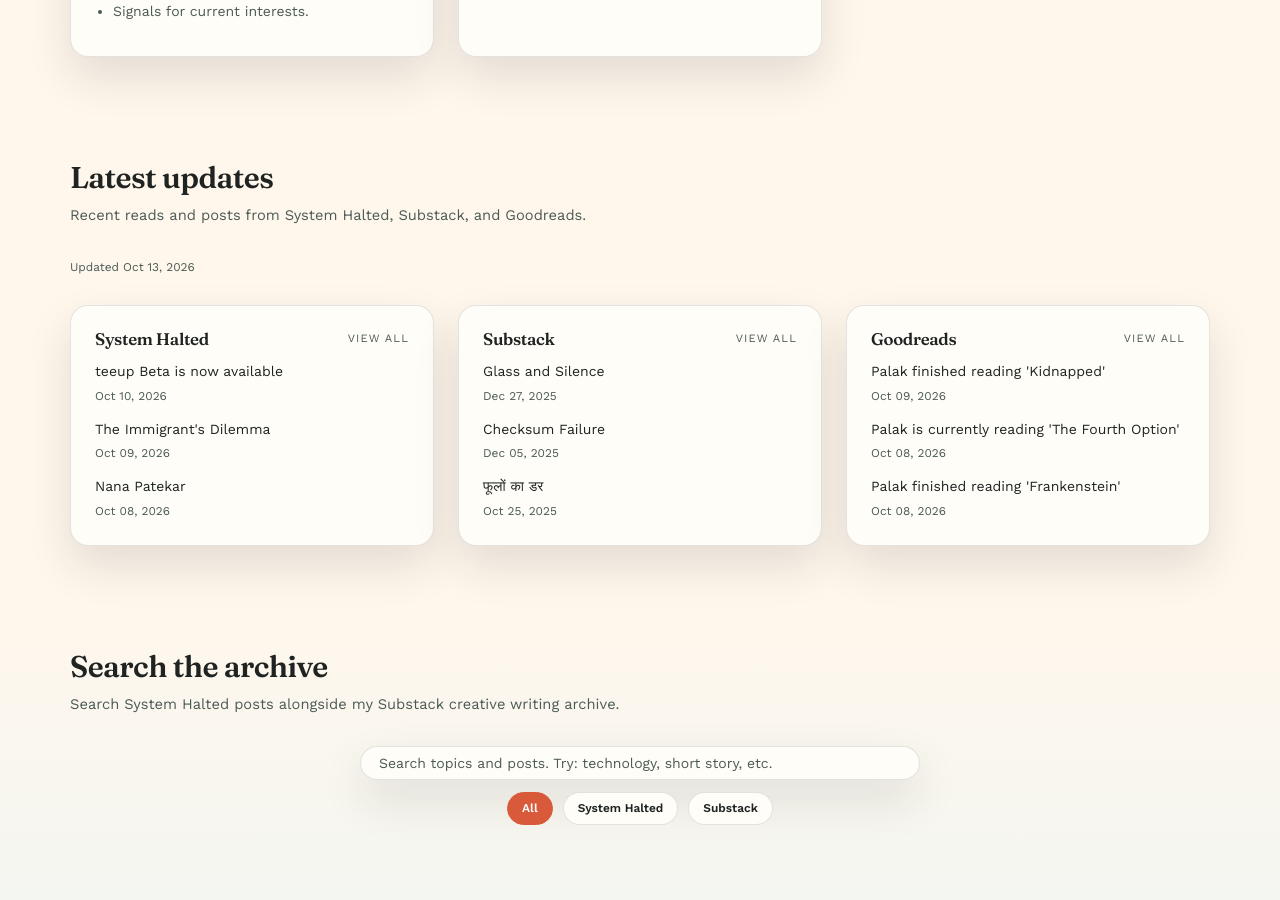
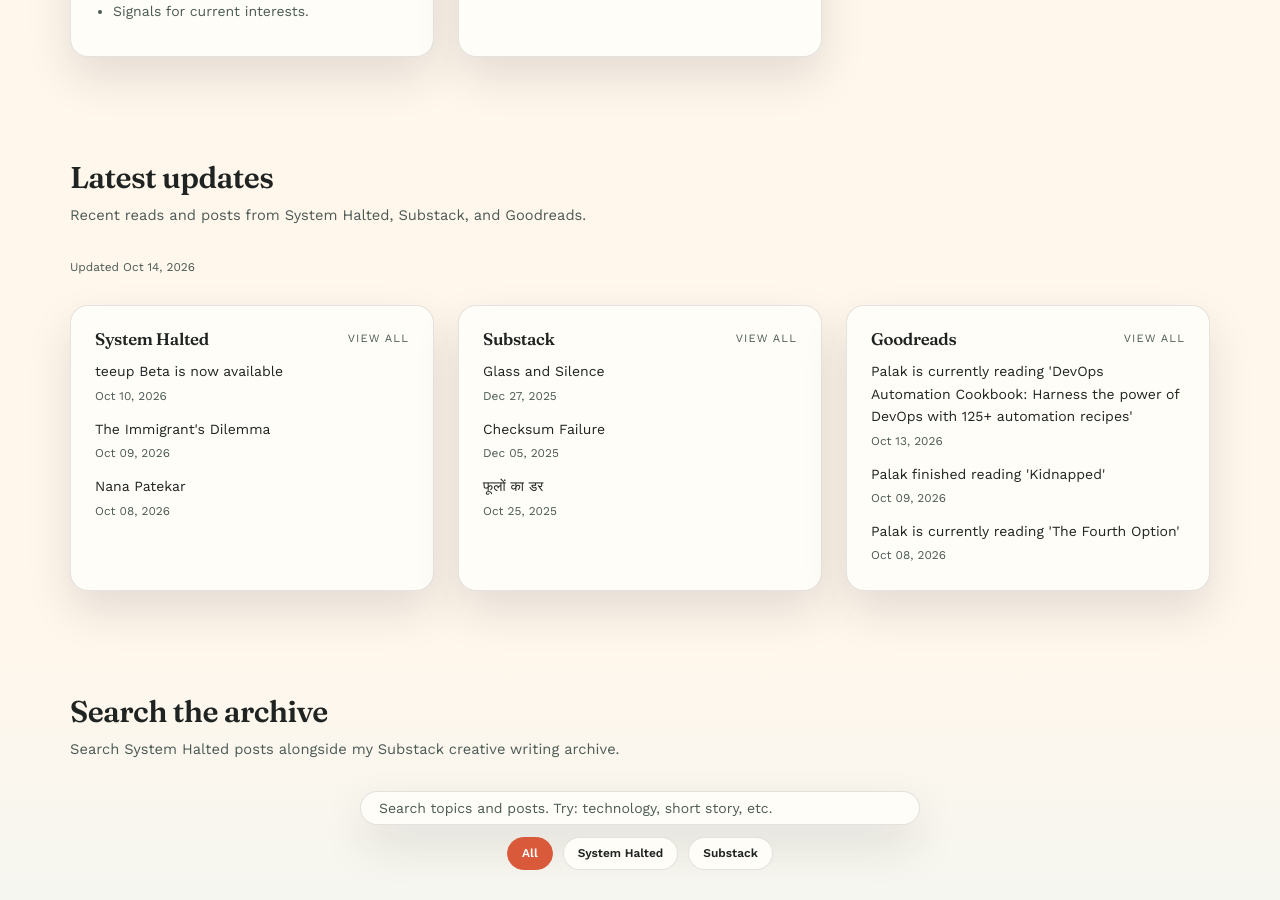
Before and after one commit to systemhalted/about-me, a Jekyll site: the page built from index.html, in a window 1280 px wide and 900 px high, scrolled down 2421 px. Built offline with Jekyll 4.4.1, drawn with Linux system fonts in a browser that asks for light colours; nearby versions of some CDN libraries.

Commit message:
refresh content feeds

```diff
--- a/_data/latest_sources.json
+++ b/_data/latest_sources.json
@@ -1,5 +1,5 @@
 {
-  "updated_at": "2026-10-13T09:26:29Z",
+  "updated_at": "2026-10-14T07:39:15Z",
   "sources": [
     {
       "id": "systemhalted",
@@ -54,6 +54,11 @@
       "feed_url": "https://www.goodreads.com/user/updates_rss/1863824",
       "items": [
         {
+          "title": "Palak is currently reading 'DevOps Automation Cookbook: Harness the power of DevOps with 125+ automation recipes'",
+          "url": "https://www.goodreads.com/review/show/9023240401",
+          "published": "2026-10-13T19:15:20Z"
+        },
+        {
           "title": "Palak finished reading 'Kidnapped'",
           "url": "https://www.goodreads.com/review/show/9010657084",
           "published": "2026-10-09T00:26:12Z"
@@ -62,11 +67,6 @@
           "title": "Palak is currently reading 'The Fourth Option'",
           "url": "https://www.goodreads.com/review/show/9008174419",
           "published": "2026-10-08T01:20:37Z"
-        },
-        {
-          "title": "Palak finished reading 'Frankenstein'",
-          "url": "https://www.goodreads.com/review/show/9008167863",
-          "published": "2026-10-08T01:18:01Z"
         }
       ]
     }
```
